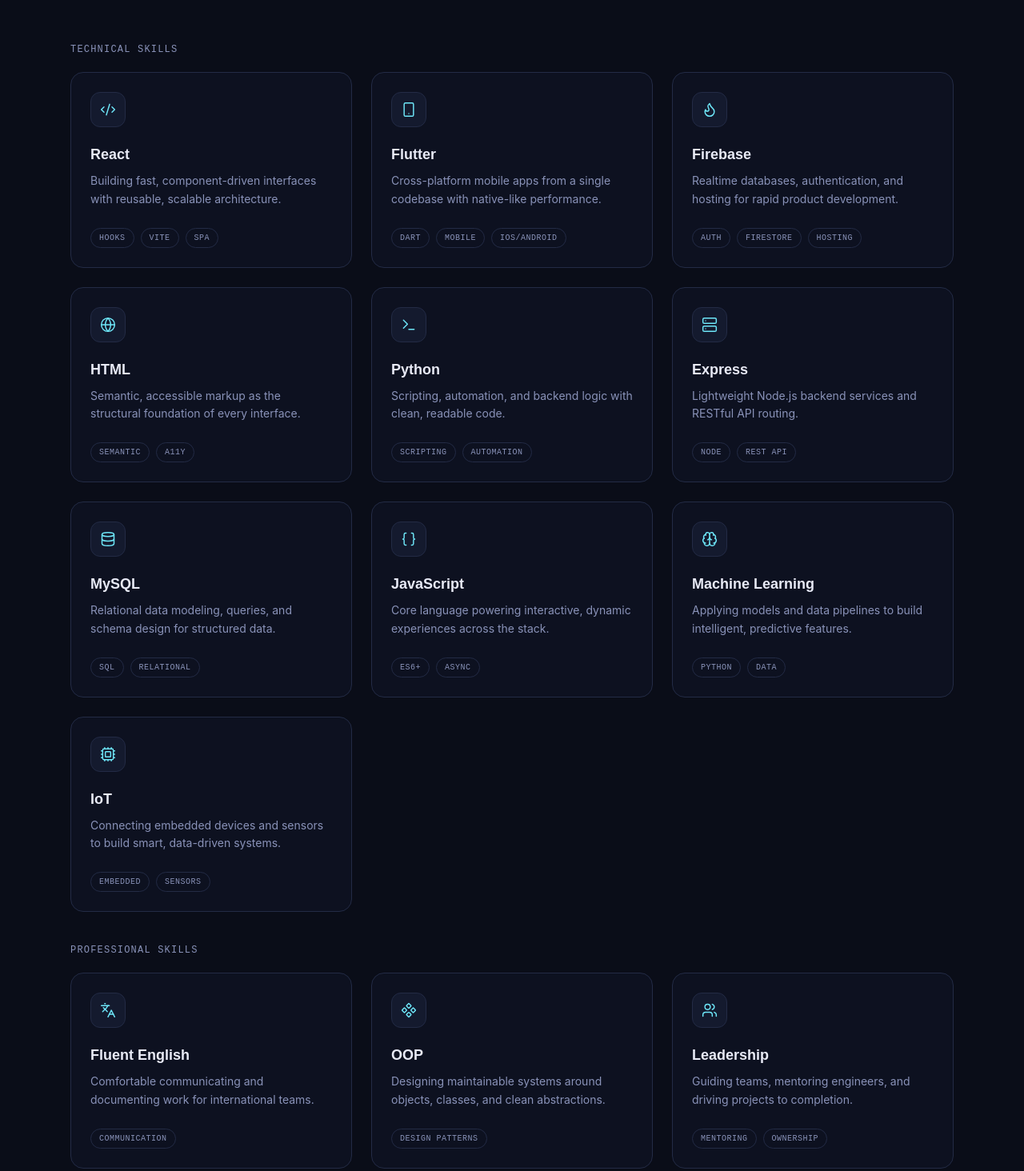
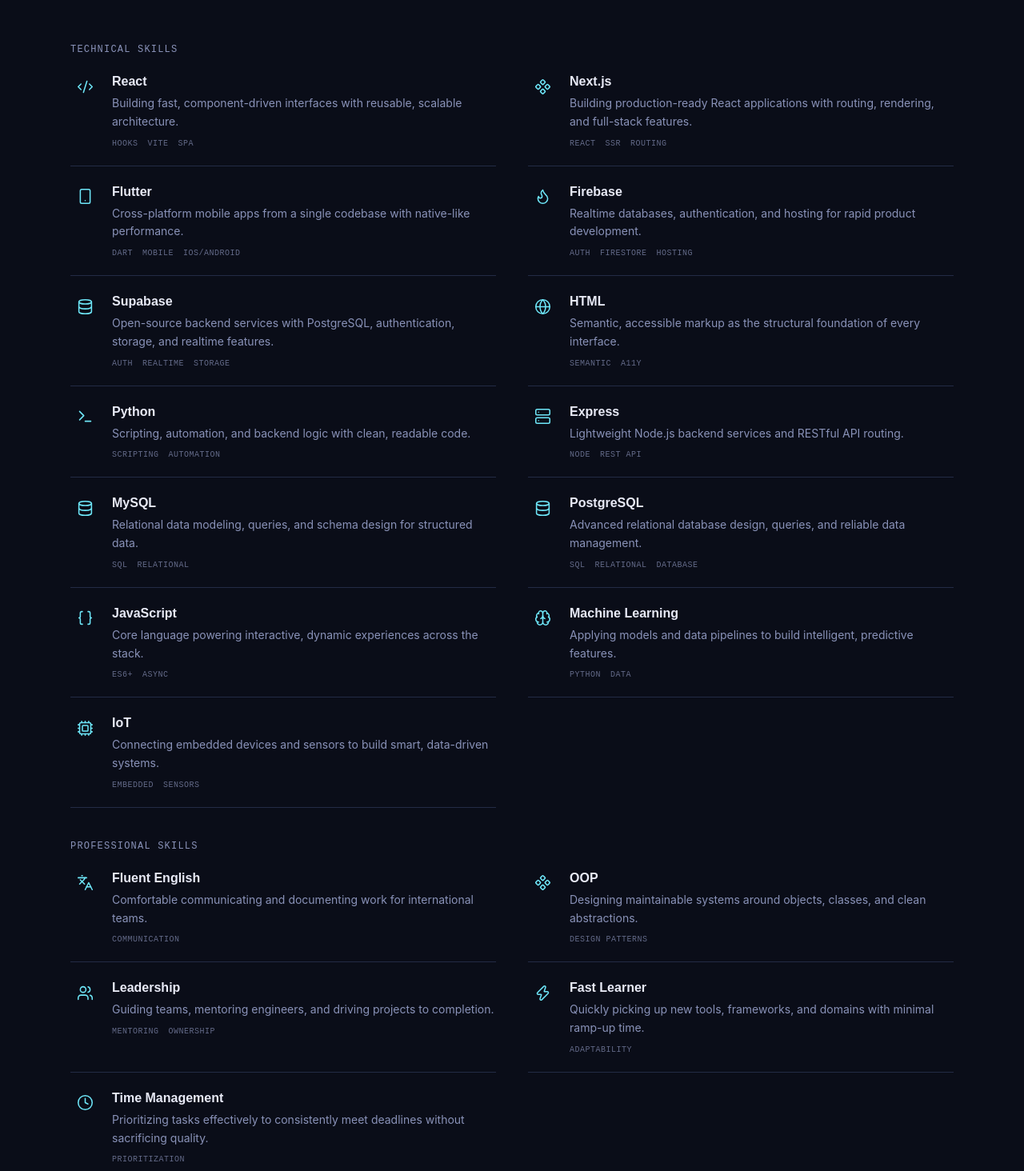
Before and after one commit to JustRizky02/webprofile, a React (Vite) app: page / in a window 1280 px wide. Shown: the part 1686-3150 px from the top of the page at 80% size. Built offline with nearby package versions, Linux system fonts and the light colour scheme.

Commit message:
Add Project and fix skills section

```diff
--- a/src/App.jsx
+++ b/src/App.jsx
@@ -207,9 +207,31 @@
                         <p className="mb-5 font-mono text-xs uppercase tracking-widest text-[#8992b8]">
                             Technical Skills
                         </p>
-                        <div className="grid grid-cols-1 gap-6 sm:grid-cols-2 lg:grid-cols-3">
-                            {TECHNICAL_SKILLS.map((skill) => (
-                                <Card key={skill.title} {...skill} />
+                        <div className="grid grid-cols-1 gap-x-10 sm:grid-cols-2">
+                            {TECHNICAL_SKILLS.map(({ icon: Icon, title, description, tags }) => (
+                                <div
+                                    key={title}
+                                    className="group flex gap-4 border-b border-[#232b45] py-5 first:pt-0 sm:nth-[2]:pt-0"
+                                >
+                                    <div className="flex h-9 w-9 shrink-0 items-center justify-center text-[#6ee7f9]">
+                                        <Icon size={21} strokeWidth={1.75} />
+                                    </div>
+                                    <div className="min-w-0">
+                                        <h3 className="font-display text-base font-semibold text-[#e8eaf6] transition-colors group-hover:text-[#6ee7f9]">
+                                            {title}
+                                        </h3>
+                                        <p className="mt-1 text-sm leading-relaxed text-[#8992b8]">
+                                            {description}
+                                        </p>
+                                        <div className="mt-2 flex flex-wrap gap-x-3 gap-y-1">
+                                            {tags.map((tag) => (
+                                                <span key={tag} className="font-mono text-[10px] uppercase tracking-wider text-[#8992b8]/70">
+                                                    {tag}
+                                                </span>
+                                            ))}
+                                        </div>
+                                    </div>
+                                </div>
                             ))}
                         </div>
                     </div>
@@ -219,9 +241,31 @@
                         <p className="mb-5 font-mono text-xs uppercase tracking-widest text-[#8992b8]">
                             Professional Skills
                         </p>
-                        <div className="grid grid-cols-1 gap-6 sm:grid-cols-2 lg:grid-cols-3">
-                            {PROFESSIONAL_SKILLS.map((skill) => (
-                                <Card key={skill.title} {...skill} />
+                        <div className="grid grid-cols-1 gap-x-10 sm:grid-cols-2">
+                            {PROFESSIONAL_SKILLS.map(({ icon: Icon, title, description, tags }) => (
+                                <div
+                                    key={title}
+                                    className="group flex gap-4 border-b border-[#232b45] py-5 first:pt-0 sm:nth-[2]:pt-0"
+                                >
+                                    <div className="flex h-9 w-9 shrink-0 items-center justify-center text-[#6ee7f9]">
+                                        <Icon size={21} strokeWidth={1.75} />
+                                    </div>
+                                    <div className="min-w-0">
+                                        <h3 className="font-display text-base font-semibold text-[#e8eaf6] transition-colors group-hover:text-[#6ee7f9]">
+                                            {title}
+                                        </h3>
+                                        <p className="mt-1 text-sm leading-relaxed text-[#8992b8]">
+                                            {description}
+                                        </p>
+                                        <div className="mt-2 flex flex-wrap gap-x-3 gap-y-1">
+                                            {tags.map((tag) => (
+                                                <span key={tag} className="font-mono text-[10px] uppercase tracking-wider text-[#8992b8]/70">
+                                                    {tag}
+                                                </span>
+                                            ))}
+                                        </div>
+                                    </div>
+                                </div>
                             ))}
                         </div>
                     </div>
--- a/src/data/projects.jsx
+++ b/src/data/projects.jsx
@@ -34,4 +34,15 @@
             { type: "video", src: "./weather/video_iot.mp4" },
         ],
     },
+    {
+        index: "04",
+        title: "JobTracker",
+        description: "A website for making a CV and tracking job applications, allowing users to add, edit, and delete job applications. It uses Next.js for the frontend, Supabase for the backend, and PostgreSQL as the database.",
+        tags: ["Typescript", "NextJs", "OOP", "Tailwind", "Supabase", "Prisma","PostgreSQL","Supabase Auth"],
+        media: [
+            { type: "video", src: "./jobtracker/1.mov" },
+            { type: "video", src: "./jobtracker/2.mov" },
+
+        ],
+    },
 ];
--- a/src/data/skills.jsx
+++ b/src/data/skills.jsx
@@ -18,12 +18,15 @@
 
 export const TECHNICAL_SKILLS = [
     { icon: Code2, title: "React", description: "Building fast, component-driven interfaces with reusable, scalable architecture.", tags: ["Hooks", "Vite", "SPA"] },
+    { icon: Component, title: "Next.js", description: "Building production-ready React applications with routing, rendering, and full-stack features.", tags: ["React", "SSR", "Routing"] },
     { icon: Smartphone, title: "Flutter", description: "Cross-platform mobile apps from a single codebase with native-like performance.", tags: ["Dart", "Mobile", "iOS/Android"] },
     { icon: Flame, title: "Firebase", description: "Realtime databases, authentication, and hosting for rapid product development.", tags: ["Auth", "Firestore", "Hosting"] },
+    { icon: Database, title: "Supabase", description: "Open-source backend services with PostgreSQL, authentication, storage, and realtime features.", tags: ["Auth", "Realtime", "Storage"] },
     { icon: Globe, title: "HTML", description: "Semantic, accessible markup as the structural foundation of every interface.", tags: ["Semantic", "A11y"] },
     { icon: Terminal, title: "Python", description: "Scripting, automation, and backend logic with clean, readable code.", tags: ["Scripting", "Automation"] },
     { icon: Server, title: "Express", description: "Lightweight Node.js backend services and RESTful API routing.", tags: ["Node", "REST API"] },
     { icon: Database, title: "MySQL", description: "Relational data modeling, queries, and schema design for structured data.", tags: ["SQL", "Relational"] },
+    { icon: Database, title: "PostgreSQL", description: "Advanced relational database design, queries, and reliable data management.", tags: ["SQL", "Relational", "Database"] },
     { icon: Braces, title: "JavaScript", description: "Core language powering interactive, dynamic experiences across the stack.", tags: ["ES6+", "Async"] },
     { icon: Brain, title: "Machine Learning", description: "Applying models and data pipelines to build intelligent, predictive features.", tags: ["Python", "Data"] },
     { icon: Cpu, title: "IoT", description: "Connecting embedded devices and sensors to build smart, data-driven systems.", tags: ["Embedded", "Sensors"] },
```
Also changed, not shown: 2 other files (tests, documents, lock files or other folders).
